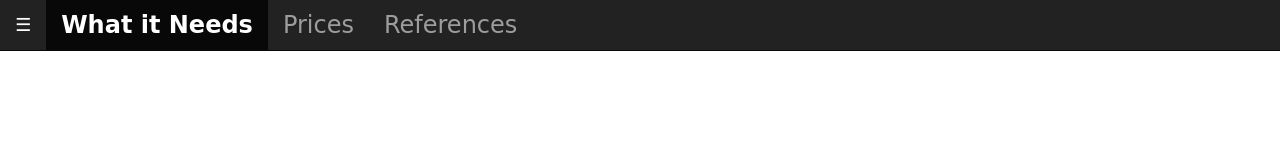
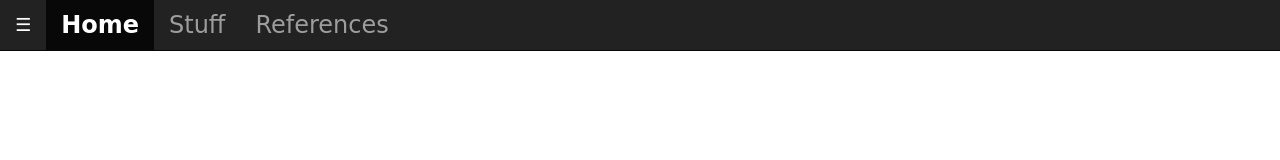
Before and after one commit to sharandasheep/crispr, a plain HTML site: page index.html in a window 1280 px wide. Drawn offline with nearby package versions, Linux system fonts and the light colour scheme; a web font is replaced by a local one.

Commit message:
Update index.html

```diff
--- a/index.html
+++ b/index.html
@@ -20,8 +20,8 @@
       <a class="navbar-brand" href="index.html"><span style="font-size:30px,cursor:pointer;" class="leftphase">&#9776;</span></a>
     </div>
     <ul class="nav navbar-nav">
-      <li class="active" id="selected"><a href="index.html">What it Needs</a></li>
-      <li><a href="stuff.html">Prices</a></li>
+      <li class="active" id="selected"><a href="index.html">Home</a></li>
+      <li><a href="stuff.html">Stuff</a></li>
       <li><a href="references.html">References</a></li>
     </ul>
   </div>
```
